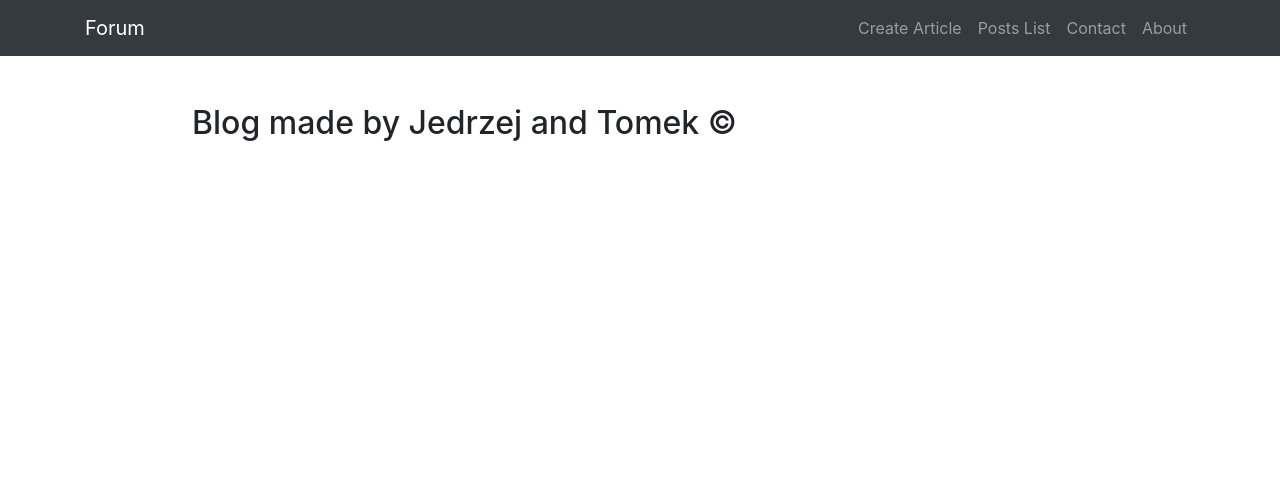
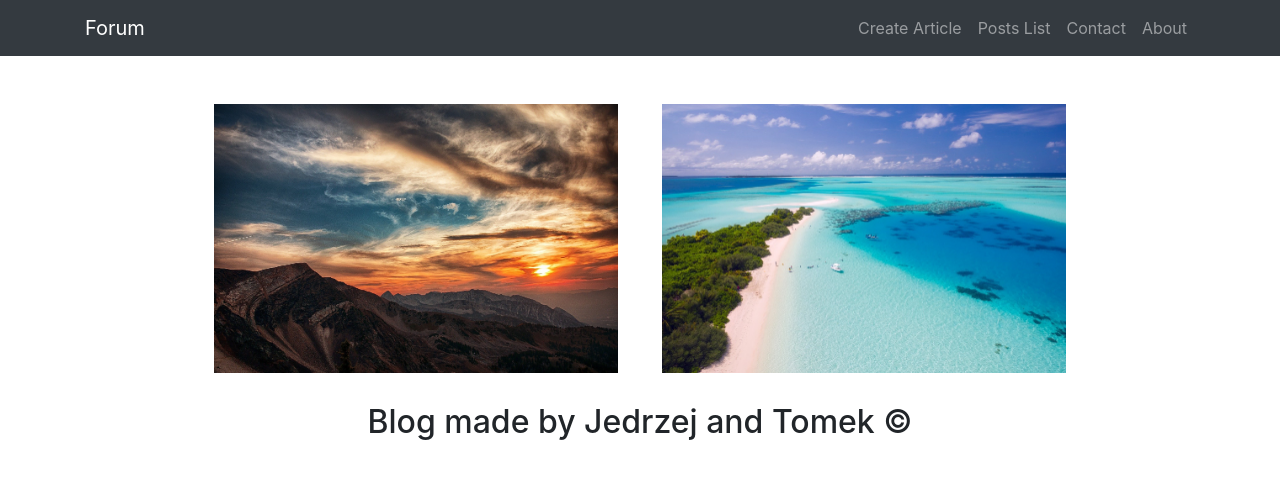
Before and after one commit to JedrzejandTomek/react_blog, a React (Create React App) app in the folder frontend/: page /about in a window 1280 px wide. Shown: the top 478 px of the page. Built offline with nearby package versions, Linux system fonts and the light colour scheme.

Commit message:
prawie finał

```diff
--- a/frontend/src/components/Discussion.js
+++ b/frontend/src/components/Discussion.js
@@ -53,8 +53,8 @@ class PostDiscussion extends React.Component {
                             <footer className="post-footer">
                                 <p>Opublikowano: {this.state.date} by {this.state.author}</p>
                                 <div>
-                                    <Button onClick={this.deletePost} className="float-right"><i className="fa fa-trash-o"></i></Button>
-                                    <Button href={"/edit-post/" + this.state.id} className="mr-2 float-right">Edit Post</Button>
+                                    <Button onClick={this.deletePost} className="embed-responsive-item mr-2"><i className="fa fa-trash-o"></i></Button>
+                                    <Button href={"/edit-post/" + this.state.id} className="embed-responsive-item mr-2">Edit</Button>
                                 </div>
                             </footer>
                             <CommentsComponent postID={this.state.id} />
--- a/frontend/src/components/subpages/About.js
+++ b/frontend/src/components/subpages/About.js
@@ -4,9 +4,22 @@ export default function About() {
 
         return (
 
-            <div>
-               <h2>Blog made by Jedrzej and Tomek &copy;</h2>
+<div >
+    <div className="content-box">
+        <div className="image-container">
+            <div className="image-box">
+                <img src={require("./pics/utah.jpg")}/>
             </div>
+
+             <div className="image-box">
+                <img src={require("./pics/maledives.jpg")}/>
+            </div>
+        </div>
+    </div>
+    <div className="made">
+    <h2>Blog made by Jedrzej and Tomek &copy;</h2>
+    </div>
+</div>
     );
 
 
--- a/frontend/src/components/subpages/Contact.js
+++ b/frontend/src/components/subpages/Contact.js
@@ -1,14 +1,32 @@
 import React from 'react'
+
 
 export default function Contact () {
     return (
-    <div>
 
-    <h1>Nasze dane kontaktowe:</h1>
-        <h3>Jędrzej i Tomek</h3>
-        <h3>Ulica Powstańców Warszawskich 89</h3>
-        <h3>80-000 Warszawa</h3>
-     <iframe class="map" src="https://www.google.com/maps/embed?pb=!1m18!1m12!1m3!1d1089.2499282505507!2d20.98125714584281!3d52.235309540037335!2m3!1f0!2f0!3f0!3m2!1i1024!2i768!4f13.1!3m3!1m2!1s0x471ecc83bba9db39%3A0xd443a4cb5e5c884f!2sCh%C5%82odna%2051%2C%2000-001%20Warszawa!5e0!3m2!1spl!2spl!4v1580762188453!5m2!1spl!2spl"  allowfullscreen=""></iframe>
+<div className="content-box">
+
+    <div className="contact-data">
+        <h2>Nasze dane kontaktowe:</h2>
+        <h4>Jędrzej i Tomek</h4>
+        <h4>Ulica Chłodna 51</h4>
+        <h4>80-000 Warszawa</h4>
     </div>
+
+
+    <div class="embed-responsive embed-responsive-16by9 col-7">
+  <iframe class="embed-responsive-item" src="https://www.google.com/maps/embed?pb=!1m18!1m12!1m3!1d1089.
+  2499282505507!2d20.98125714584281!3d52.235309540037335!2m3!1f0!2f0!3f0!3m2!1i102
+  4!2i768!4f13.1!3m3!1m2!1s0x471ecc83bba9db39%3A0xd443a4cb5e5c884f!2sCh%C5%82odna%2051%2C%200
+  0-001%20Warszawa!5e0!3m2!1spl!2spl!4v1580762188453!5m2!1spl!2spl"  allowfullscreen="" ></iframe>
+    </div>
+
+
+</div>
+
+
+
+
+
     );
 }
--- a/frontend/src/sass/style.scss
+++ b/frontend/src/sass/style.scss
@@ -1,3 +1,4 @@
+
 .form-container {
     border-bottom: 1px solid black;
     padding-bottom: 10px;
@@ -105,3 +106,37 @@
     color: #ff0000;
     font-weight: 800;
 }
+
+
+
+.content-box{
+
+    margin:auto;
+    display:flex;
+}
+
+.contact-data{
+    padding-right: 30px;
+}
+
+.image-container{
+    display:flex;
+    justify-content: space-evenly;
+}
+
+.image-box{
+    display:flex;
+    justify-content: space-evenly;
+    width: 100%;
+}
+
+.image-box img{
+
+    display:block;
+    width: 90%;
+}
+
+.made {
+    padding-top: 30px;
+    text-align: center;
+}
--- a/frontend/src/style.css
+++ b/frontend/src/style.css
@@ -10,9 +10,15 @@
 
 .post-footer {
   padding-left: 20px;
+  display: -webkit-box;
+  display: -ms-flexbox;
   display: flex;
-  justify-content: space-between;
-  align-items: baseline;
+  -webkit-box-pack: justify;
+      -ms-flex-pack: justify;
+          justify-content: space-between;
+  -webkit-box-align: baseline;
+      -ms-flex-align: baseline;
+          align-items: baseline;
 }
 
 .post-footer p {
@@ -26,8 +32,12 @@
   padding: 10px;
   margin: 10px;
   border-radius: 25px;
+  display: -webkit-box;
+  display: -ms-flexbox;
   display: flex;
-  justify-content: space-between;
+  -webkit-box-pack: justify;
+      -ms-flex-pack: justify;
+          justify-content: space-between;
 }
 
 .comment .comment-icons {
@@ -42,6 +52,7 @@
   border: 1px solid rgba(0, 0, 0, 0);
   border-radius: 5px;
   padding: 2px;
+  -webkit-transition: 150ms;
   transition: 150ms;
 }
 
@@ -56,6 +67,8 @@
 }
 
 .post-list-single-post {
+  display: -webkit-box;
+  display: -ms-flexbox;
   display: flex;
 }
 
@@ -68,7 +81,8 @@
   max-width: 80%;
   height: auto;
   margin: auto;
-  object-fit: cover;
+  -o-object-fit: cover;
+     object-fit: cover;
 }
 
 .card-body .card-title {
@@ -84,8 +98,12 @@
 }
 
 .add-comment {
+  display: -webkit-box;
+  display: -ms-flexbox;
   display: flex;
-  justify-content: space-between;
+  -webkit-box-pack: justify;
+      -ms-flex-pack: justify;
+          justify-content: space-between;
   width: 100%;
 }
 
@@ -101,3 +119,43 @@
   color: #ff0000;
   font-weight: 800;
 }
+
+.content-box {
+  margin: auto;
+  display: -webkit-box;
+  display: -ms-flexbox;
+  display: flex;
+}
+
+.contact-data {
+  padding-right: 30px;
+}
+
+.image-container {
+  display: -webkit-box;
+  display: -ms-flexbox;
+  display: flex;
+  -webkit-box-pack: space-evenly;
+      -ms-flex-pack: space-evenly;
+          justify-content: space-evenly;
+}
+
+.image-box {
+  display: -webkit-box;
+  display: -ms-flexbox;
+  display: flex;
+  -webkit-box-pack: space-evenly;
+      -ms-flex-pack: space-evenly;
+          justify-content: space-evenly;
+  width: 100%;
+}
+
+.image-box img {
+  display: block;
+  width: 90%;
+}
+
+.made {
+  padding-top: 30px;
+  text-align: center;
+}
```
Also changed, not shown: frontend/src/components/subpages/pics/maledives.jpg (added), frontend/src/components/subpages/pics/utah.jpg (added).
